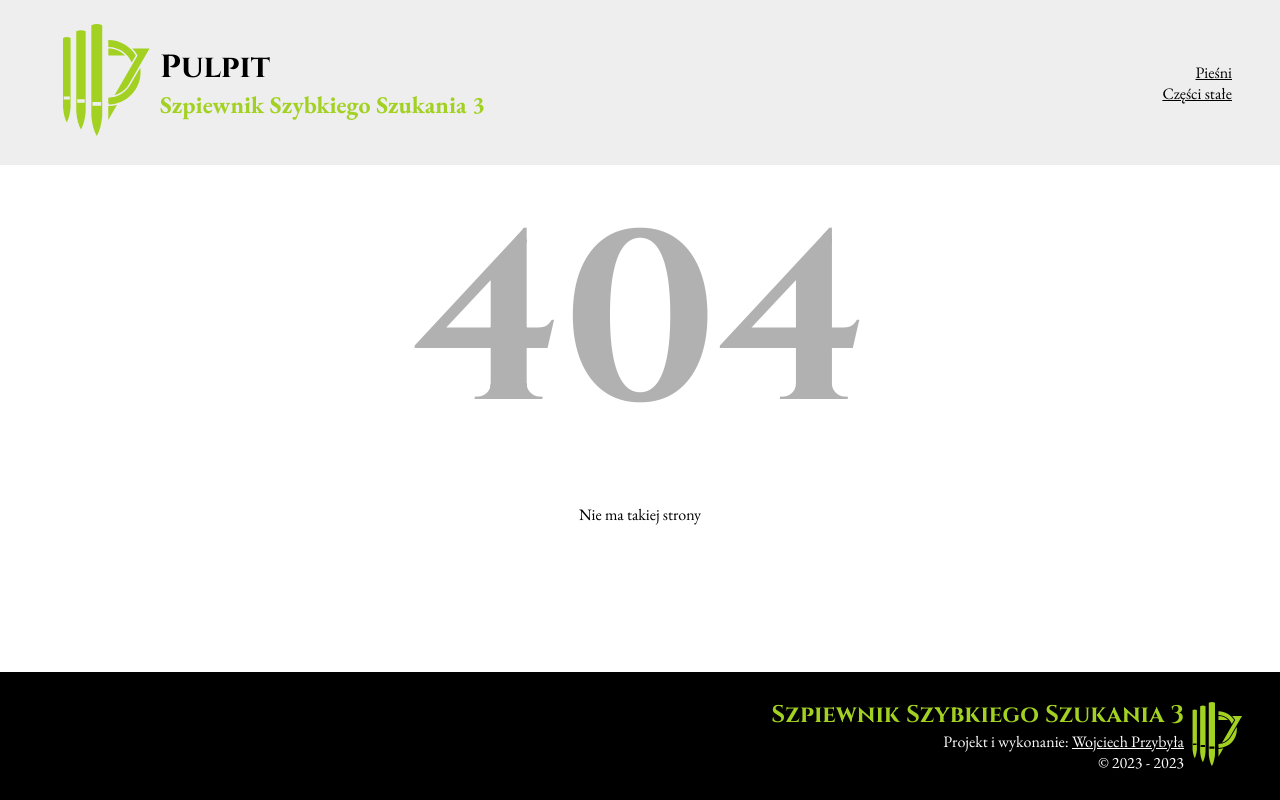
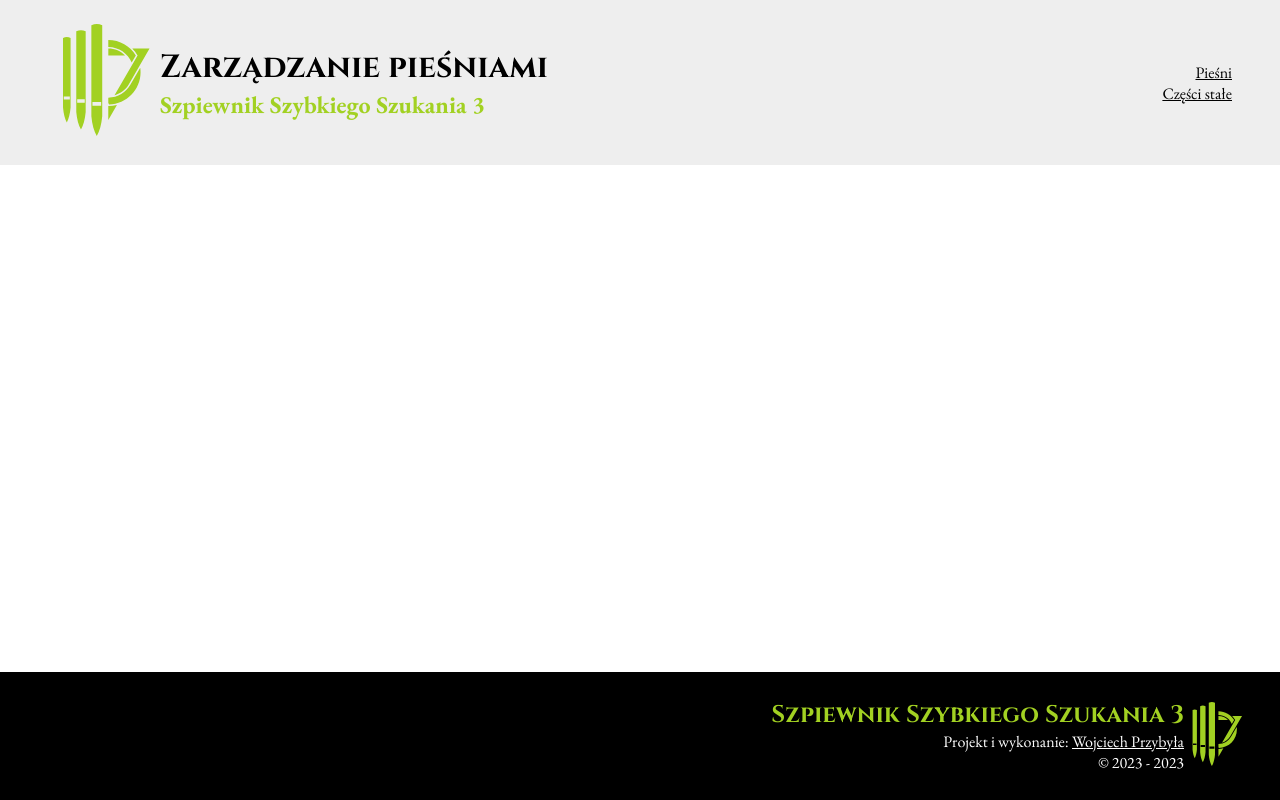
Before and after one commit to wpwwhimself/szpiewnik-szybkiego-szukania-3, a React (Create React App) app: page /songs in a window 1280 px wide. Before the commit this address had no page. Built offline with nearby package versions, Linux system fonts and the light colour scheme.

Commit message:
Routing and page titles

```diff
--- a/src/App.tsx
+++ b/src/App.tsx
@@ -4,14 +4,15 @@ import './App.css';
 import { Layout } from "./pages/Layout";
 import { ErrorPage } from "./pages/ErrorPage";
 import { Home } from "./pages/Home";
+import { Songs } from "./pages/Songs";
 
 function App() {
   return (
     <BrowserRouter>
       <Routes>
-        <Route path='/' element={<Layout title="Pulpit" />}>
+        <Route path='/' element={<Layout />}>
           <Route index element={<Home />} />
-          {/* <Route path="programmer" element={<Programista />} /> */}
+          <Route path="songs" element={<Songs />} />
           <Route path="*" element={<ErrorPage code={404} desc="Nie ma takiej strony" />} />
         </Route>
       </Routes>
--- a/src/components/HnF/index.tsx
+++ b/src/components/HnF/index.tsx
@@ -2,16 +2,12 @@ import "./style.css";
 import { Logo } from "../Logo";
 import { Link } from "react-router-dom";
 
-declare interface HeaderProps{
-  title: string,
-};
-
-export function Header({title}: HeaderProps){
+export function Header(){
   return(
     <header>
       <Logo />
       <div className="titles">
-        <h1>{title}</h1>
+        <h1 id="page-title">XXX</h1>
         <h2>Szpiewnik Szybkiego Szukania 3</h2>
       </div>
       <nav className="flex-down">
--- /dev/null
+++ b/src/components/Section.tsx
@@ -0,0 +1,22 @@
+import { useEffect } from "react";
+import { useLocation } from "react-router-dom";
+
+declare interface SectionProps{
+  title: string,
+  children: string | JSX.Element | JSX.Element[],
+}
+
+export function Section({title, children}: SectionProps){
+  const loc = useLocation();
+
+  useEffect(() => {
+    document.title = `${title} | Szpiewnik Szybkiego Szukania`;
+    document.getElementById("page-title")!.textContent = title;
+  });
+
+  return(
+    <>
+      {children}
+    </>
+  )
+}
--- a/src/pages/ErrorPage/index.tsx
+++ b/src/pages/ErrorPage/index.tsx
@@ -1,4 +1,5 @@
 import "./style.css";
+import { Section } from "../../components/Section";
 
 declare interface ErrorPageProps{
   code: number,
@@ -7,9 +8,11 @@ declare interface ErrorPageProps{
 
 export function ErrorPage({code, desc}: ErrorPageProps){
   return(
-    <div className="flex-down center">
-      <h1 className="error-code">{code}</h1>
-      <p>{desc}</p>
-    </div>
+    <Section title={desc}>
+      <div className="flex-down center">
+        <h1 className="error-code">{code}</h1>
+        <p>{desc}</p>
+      </div>
+    </Section>
   )
 }
--- a/src/pages/Home.tsx
+++ b/src/pages/Home.tsx
@@ -1,7 +1,9 @@
+import { Section } from "../components/Section";
+
 export function Home(){
   return(
-    <>
+    <Section title="Pulpit">
       <h1>Załaduj mszę</h1>
-    </>
+    </Section>
   );
 }
--- a/src/pages/Layout.tsx
+++ b/src/pages/Layout.tsx
@@ -1,16 +1,10 @@
 import { Outlet } from "react-router-dom";
 import { Header, Footer } from '../components/HnF';
 
-declare interface LayoutProps{
-  title: string,
-};
-
-export function Layout({title}: LayoutProps){
-  document.title = `${title} | Szpiewnik Szybkiego Szukania`;
-
+export function Layout(){
   return (
     <div className="App">
-      <Header title={title} />
+      <Header />
       <div id="main-wrapper">
         <Outlet />
       </div>
--- /dev/null
+++ b/src/pages/Songs/index.tsx
@@ -0,0 +1,10 @@
+import "./style.css";
+import { Section } from "../../components/Section";
+
+export function Songs(){
+  return(
+    <Section title="Zarządzanie pieśniami">
+
+    </Section>
+  )
+}
```
Also changed, not shown: src/pages/Songs/style.css (added).
